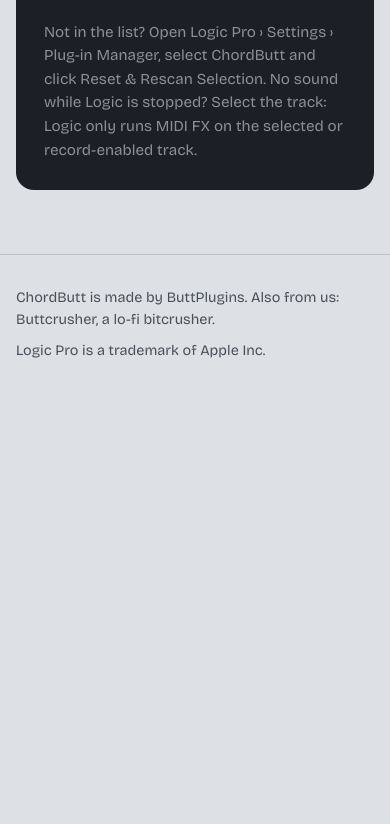
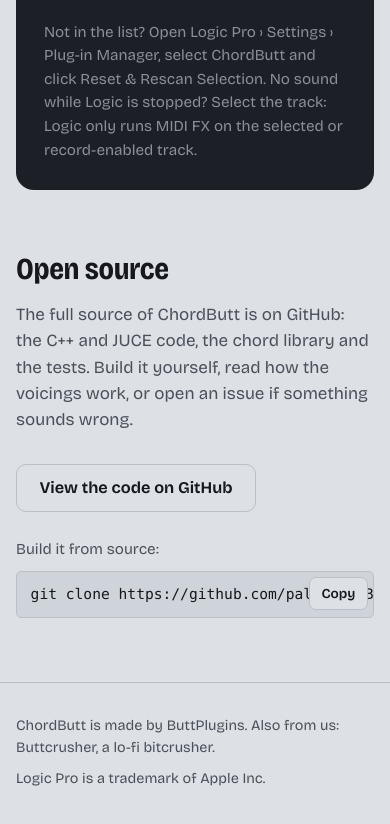
Before and after one commit to paloenon/ButtPlugins, a plain HTML site: page website/index.html in a window 390 px wide. Shown: the part 6937-7761 px from the top of the page. Before the commit the page ends 7347 px from the top, so only its background shows below. Drawn offline with nearby package versions, Linux system fonts and the light colour scheme.

Commit message:
docs: open-source the repo, add GitHub section to the website
- README.md at the root with both plugins and build steps
- LICENSE: AGPL-3.0, matching JUCE's open-source licence
- Website: "Open source" section with a GitHub link and a copyable
  build-from-source command, plus a Source link in the nav

Co-Authored-By: Claude Opus 5.5 <noreply@anthropic.com>

```diff
--- a/website/index.html
+++ b/website/index.html
@@ -20,6 +20,7 @@
       <a href="#demo">Listen</a>
       <a href="#how">How it works</a>
       <a href="#library">Library</a>
+      <a href="#source">Source</a>
       <a class="nav-download" href="#download">Download</a>
     </nav>
   </header>
@@ -191,6 +192,21 @@
         </div>
       </div>
     </section>
+
+    <section class="source" id="source" aria-labelledby="source-title">
+      <div class="source-text">
+        <h2 id="source-title">Open source</h2>
+        <p>The full source of ChordButt is on GitHub: the C++ and JUCE code, the chord library and the tests. Build it yourself, read how the voicings work, or open an issue if something sounds wrong.</p>
+      </div>
+      <div class="source-actions">
+        <a class="button button-quiet" href="https://github.com/paloenon/ButtPlugins">View the code on GitHub</a>
+        <p class="source-build">Build it from source:</p>
+        <div class="cmd cmd-light">
+          <pre><code id="build-text">git clone https://github.com/paloenon/ButtPlugins.git && cd ButtPlugins/ChordButt && ./build_mac.sh</code></pre>
+          <button class="copy" type="button" data-copy="build-text">Copy</button>
+        </div>
+      </div>
+    </section>
   </main>
 
   <footer class="site-footer">
--- a/website/styles.css
+++ b/website/styles.css
@@ -349,6 +349,24 @@ pre code { display: block; padding: .7rem .85rem; white-space: pre; overflow-wra
   .download-card { grid-template-columns: 1fr; }
 }
 
+/* ---------- open source ---------- */
+
+.source {
+  max-width: 78rem; margin: 0 auto;
+  padding: 0 var(--gutter) clamp(4rem, 8vw, 6rem);
+  display: grid; grid-template-columns: minmax(0, 5fr) minmax(0, 6fr); gap: 1.5rem 4rem; align-items: start;
+}
+.source-text p { margin-top: 1rem; color: var(--ink-soft); max-width: var(--measure); }
+.source-actions { min-width: 0; padding-top: .4rem; }
+.source-build { margin: 1.6rem 0 0; color: var(--ink-soft); font-size: .95rem; }
+.cmd-light code { background: var(--paper-deep); border-color: var(--rule); color: var(--ink); }
+.cmd-light .copy { background: var(--paper); color: var(--ink); border-color: var(--rule); }
+.cmd-light .copy:hover { border-color: var(--ink); }
+.cmd-light .copy.is-done { color: var(--ink); border-color: var(--ink); }
+@media (max-width: 800px) {
+  .source { grid-template-columns: 1fr; }
+}
+
 /* ---------- footer ---------- */
 
 .site-footer {
```
Also changed, not shown: 2 other files.
